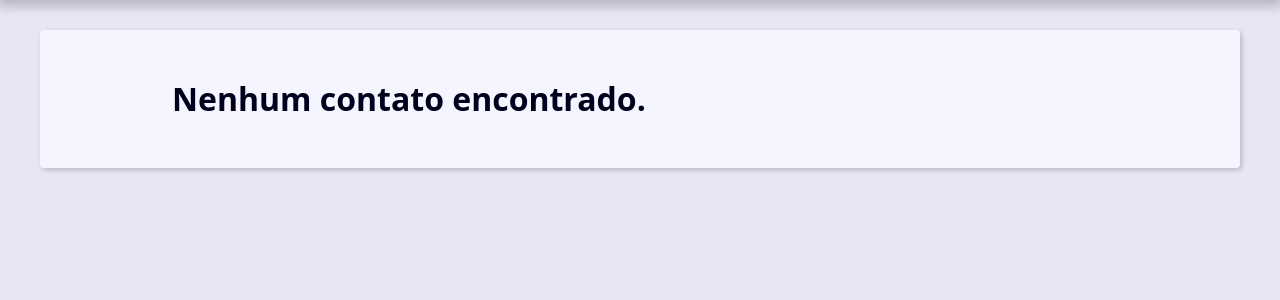
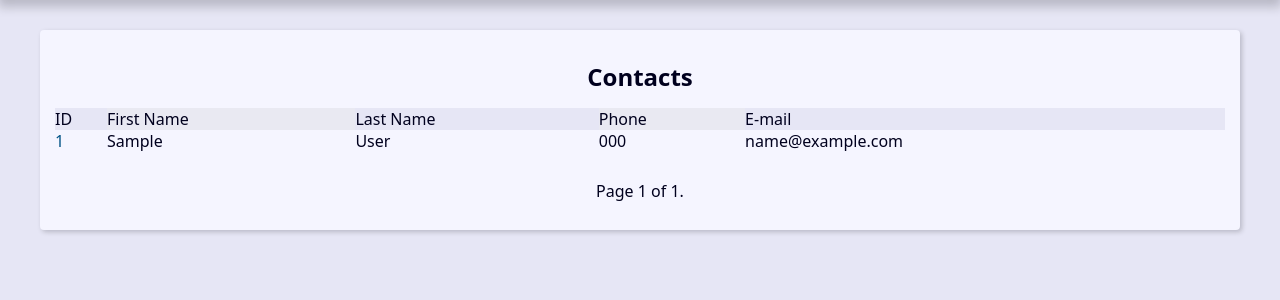
Before and after one commit to fernando-g-fraga/django_agenda, a Django app: page / in a window 1280 px wide. Shown: the part 239-539 px from the top of the page. Run offline with Django 5.2, Linux system fonts and the light colour scheme; tables that the repository leaves empty hold one stand-in row (values such as "Sample post").

Commit message:
Pagination tested and running, merging to main

```diff
--- a/base_templates/global/base.html
+++ b/base_templates/global/base.html
@@ -58,6 +58,7 @@
 
 
 
+    {% include "global/partials/_pagination.html" %}
 </main>
 </body>
 </html>
--- /dev/null
+++ b/base_templates/global/partials/_pagination.html
@@ -0,0 +1,19 @@
+{% if page_obj %}
+    <div class="pagination">
+        <span class="step-links">
+            {% if page_obj.has_previous %}
+                <a href="?page=1&q={{ request.GET.q.strip }}">&laquo; first</a>
+                <a href="?page={{ page_obj.previous_page_number }}&q={{ request.GET.q.strip }}">previous</a>
+            {% endif %}
+
+            <span class="current">
+                Page {{ page_obj.number }} of {{ page_obj.paginator.num_pages }}.
+            </span>
+
+            {% if page_obj.has_next %}
+                <a href="?page={{ page_obj.next_page_number }}&q={{ request.GET.q.strip }}">next</a>
+                <a href="?page={{ page_obj.paginator.num_pages }}&q={{ request.GET.q.strip }}">last &raquo;</a>
+            {% endif %}
+        </span>
+    </div>
+{% endif %}
--- a/contact/templates/contact/index.html
+++ b/contact/templates/contact/index.html
@@ -1,6 +1,6 @@
 {% extends "global/base.html" %}
 {% block content %}
-{% if contact %}
+{% if page_obj %}
 <div class="resposive-table">
   <table class="contacts-table">
     <caption class="table-caption">
@@ -17,7 +17,7 @@
     </thead>
 
     <tbody>
-      {% for contact in contact %}
+      {% for contact in page_obj %}
       <tr class="table-row">
         <td class="table-cell">
           <a class="table-link" href="{% url 'contact:contact' contact.id %}">
--- a/contact/views/contact_views.py
+++ b/contact/views/contact_views.py
@@ -1,5 +1,6 @@
 from django.shortcuts import render, get_object_or_404, redirect
 from django.db.models import Q
+from django.core.paginator import Paginator
 from contact.models import Contato
 from django.http import Http404
 # Create your views here.
@@ -7,10 +8,15 @@ from django.http import Http404
 def index(request):
     contact = Contato.objects.all()\
     .filter(show=True)\
-    .order_by('-id')[10:20]
+    .order_by('-id')
+    paginator = Paginator(contact,10)
+
+    page_number = request.GET.get('page')
+    page_obj = paginator.get_page(page_number)
+
 
     context = {
-        'contact':contact,
+        'page_obj':page_obj,
         'site_title': 'Contatos - '
     }
     return render(
@@ -54,8 +60,13 @@ def search(request):
 
     print(contact.query)
 
+    paginator = Paginator(contact,10)
+
+    page_number = request.GET.get('page')
+    page_obj = paginator.get_page(page_number)
+
     context = {
-        'contact':contact,
+        'page_obj':page_obj,
         'site_title': 'Search - ',
         'search_value': search_value
     }
```
